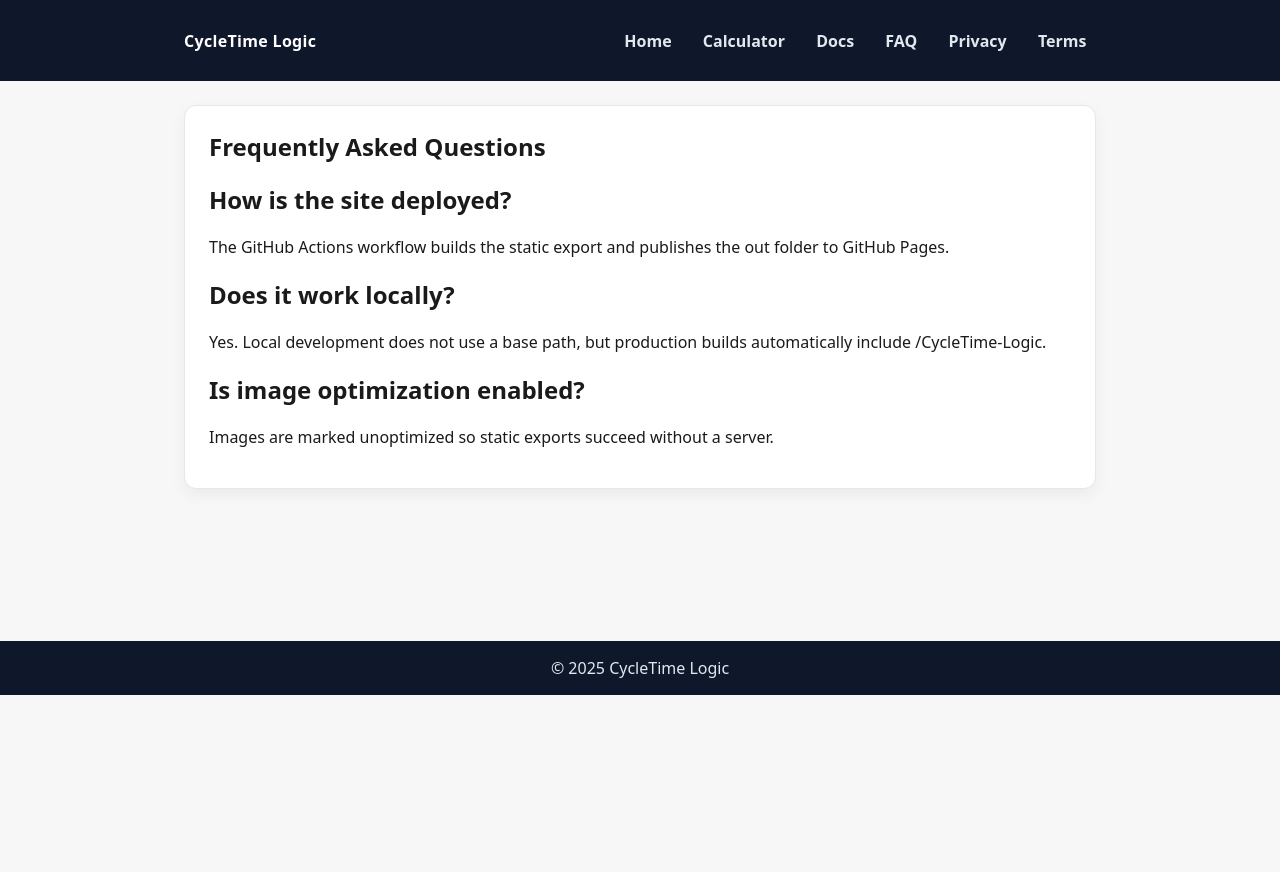
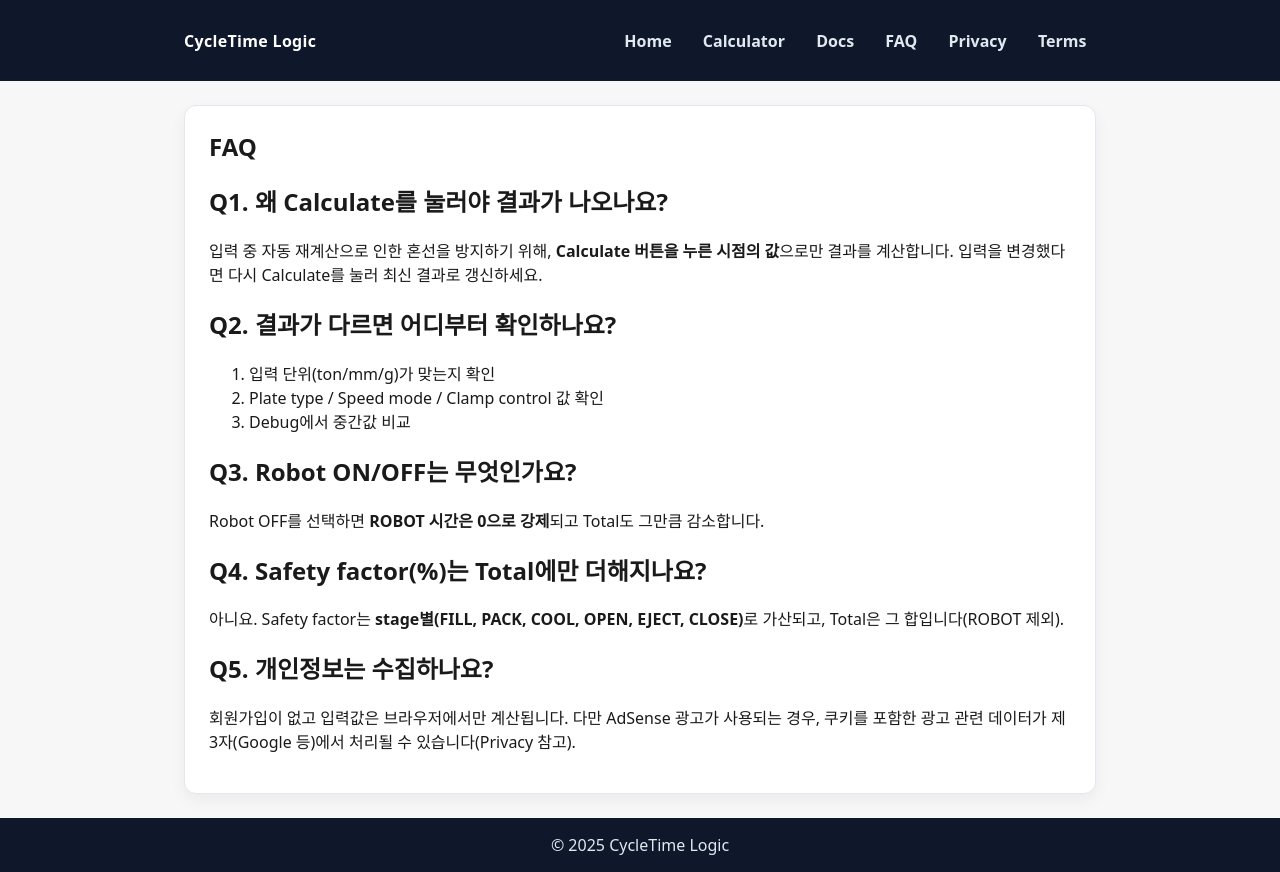
Before and after one commit to km300xl-art/CycleTime-Logic, a Next.js app: page /faq in a window 1280 px wide. Before the commit the page ends 800 px from the top, so only its background shows below. Built offline with nearby package versions, Linux system fonts and the light colour scheme.

Commit message:
Update page.tsx

```diff
--- a/app/faq/page.tsx
+++ b/app/faq/page.tsx
@@ -1,30 +1,37 @@
-const faqs = [
-  {
-    question: 'How is the site deployed?',
-    answer: 'The GitHub Actions workflow builds the static export and publishes the out folder to GitHub Pages.',
-  },
-  {
-    question: 'Does it work locally?',
-    answer: 'Yes. Local development does not use a base path, but production builds automatically include /CycleTime-Logic.',
-  },
-  {
-    question: 'Is image optimization enabled?',
-    answer: 'Images are marked unoptimized so static exports succeed without a server.',
-  },
-];
-
 export default function FaqPage() {
   return (
     <section className="section">
-      <h1>Frequently Asked Questions</h1>
-      <div>
-        {faqs.map((item) => (
-          <div key={item.question} style={{ marginTop: '1rem' }}>
-            <h2>{item.question}</h2>
-            <p>{item.answer}</p>
-          </div>
-        ))}
-      </div>
+      <h1>FAQ</h1>
+
+      <h2>Q1. 왜 Calculate를 눌러야 결과가 나오나요?</h2>
+      <p>
+        입력 중 자동 재계산으로 인한 혼선을 방지하기 위해, <strong>Calculate 버튼을 누른 시점의 값</strong>으로만
+        결과를 계산합니다. 입력을 변경했다면 다시 Calculate를 눌러 최신 결과로 갱신하세요.
+      </p>
+
+      <h2>Q2. 결과가 다르면 어디부터 확인하나요?</h2>
+      <ol>
+        <li>입력 단위(ton/mm/g)가 맞는지 확인</li>
+        <li>Plate type / Speed mode / Clamp control 값 확인</li>
+        <li>Debug에서 중간값 비교</li>
+      </ol>
+
+      <h2>Q3. Robot ON/OFF는 무엇인가요?</h2>
+      <p>
+        Robot OFF를 선택하면 <strong>ROBOT 시간은 0으로 강제</strong>되고 Total도 그만큼 감소합니다.
+      </p>
+
+      <h2>Q4. Safety factor(%)는 Total에만 더해지나요?</h2>
+      <p>
+        아니요. Safety factor는 <strong>stage별(FILL, PACK, COOL, OPEN, EJECT, CLOSE)</strong>로 가산되고, Total은 그
+        합입니다(ROBOT 제외).
+      </p>
+
+      <h2>Q5. 개인정보는 수집하나요?</h2>
+      <p>
+        회원가입이 없고 입력값은 브라우저에서만 계산됩니다. 다만 AdSense 광고가 사용되는 경우, 쿠키를 포함한 광고
+        관련 데이터가 제3자(Google 등)에서 처리될 수 있습니다(Privacy 참고).
+      </p>
     </section>
   );
 }
```
